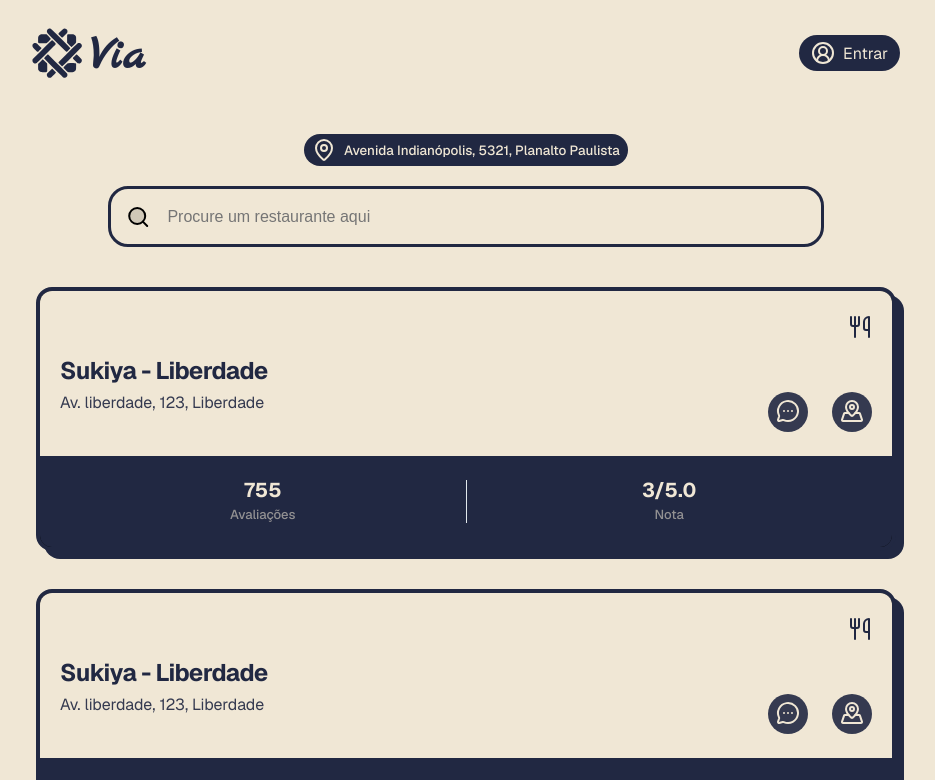
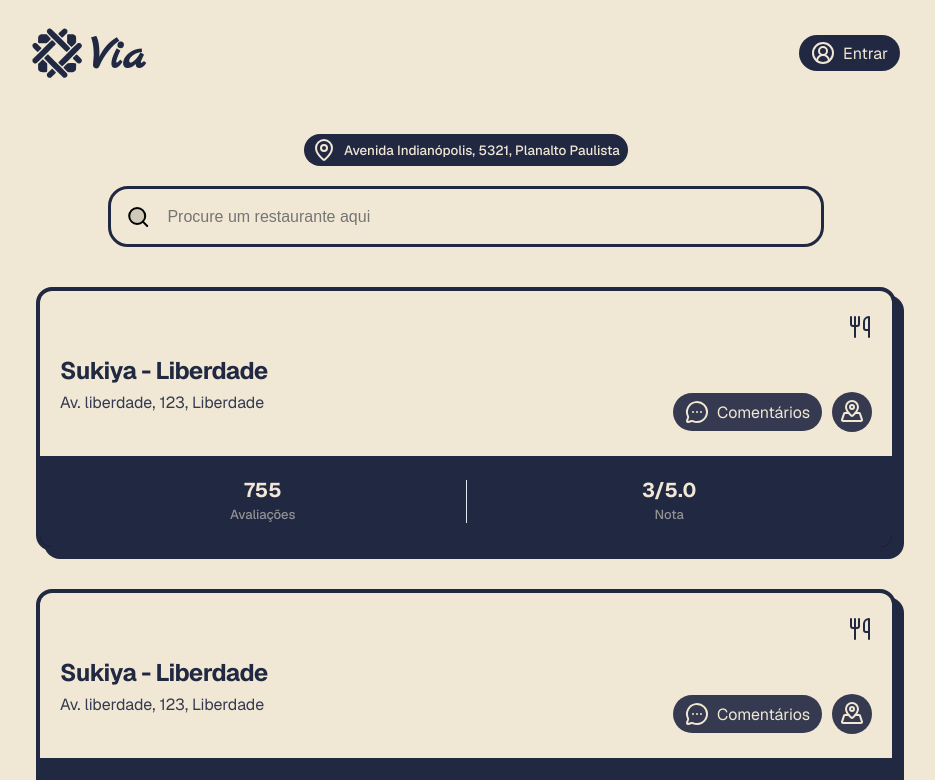
Before and after one commit to cesar-lima/VIA, a Next.js app: page / in a window 1280 px wide. Shown: the top 780 px of the page, without its empty margins (174-1109 px from the left). Built offline with nearby package versions, Linux system fonts and the light colour scheme; no server answers.

Commit message:
criar página de indicação de restaurante e fazer alteração no link do card de restaurantes

```diff
--- a/app/components/Card/Card.tsx
+++ b/app/components/Card/Card.tsx
@@ -25,7 +25,7 @@
 
                         <div className="handle-buttons">
                             <Link href="../../pages/restaurant">
-                                <MessageCircleMore />
+                                <MessageCircleMore /> Comentários
                             </Link>
 
                             <Link href={`https://maps.google.com/?q=${restaurantName}, ${restaurantAddress}`} target="_blank" rel="noopener noreferrer">
--- a/app/components/Card/card.css
+++ b/app/components/Card/card.css
@@ -1,25 +1,3 @@
-.Toastify__toast {
-  background: #212842 !important;
-  box-shadow: 0px 0px 10px rgba(0, 0, 0, 0.2);
-  color: #f0e7d5 !important;
-  border-radius: 8px;
-  font-family: inherit;
-}
-
-.Toastify__toast--success {
-  background: #212842 !important;
-}
-
-.Toastify__progress-bar {
-  background: #f0e7d5 !important;
-  opacity: 1;
-}
-
-.Toastify__close-button {
-  color: #f0e7d5 !important;
-  opacity: 1;
-}
-
 a {
     text-decoration: none;
 }
@@ -52,7 +30,6 @@
     margin-bottom: 16px;
 }
 
-
 .restaurant-name {
     font-size: 24px;
     font-weight: bold;
@@ -73,7 +50,7 @@
 .handle-buttons {
     display: flex;
     align-items: center;
-    gap: 24px;
+    gap: 10px;
 
     & a, button {
         cursor: pointer;
@@ -86,6 +63,18 @@
 
         & svg {
             margin-top: 3px;
+        }
+    }
+
+    & a:nth-child(1) {
+        padding: 7px 12px;
+        border-radius: 20px;
+        display: flex;
+        align-items: center;
+        gap: 8px;
+
+        & svg {
+            margin-top: 0;
         }
     }
 
--- a/app/home.css
+++ b/app/home.css
@@ -113,6 +113,27 @@
     margin-top: 40px;
 }
 
+footer {
+    margin-top: 60px;
+    margin-bottom: 40px;
+    text-align: center;
+
+    & a {
+        color: #212842;
+        font-weight: 600;
+        text-decoration: underline;
+        transition: 0.3s;
+    }
+}
+
+footer a:hover {
+    color: #212842b7;
+}
+
+footer a:visited {
+    color: #212842;
+}
+
 @keyframes jello-vertical {
     0% {
         transform: scale3d(1, 1, 1);
--- a/app/page.tsx
+++ b/app/page.tsx
@@ -2,6 +2,7 @@
 import './global.css'
 
 import { MapPin } from 'lucide-react';
+import Link from 'next/link';
 import Navbar from './components/Navbar/Navbar';
 import Card from './components/Card/Card';
 
@@ -58,9 +59,11 @@
           <Card />
           <Card />
           <Card />
+      </main>
 
-
-      </main>
+      <footer>
+        Não encontrou o que procurava? <Link href="/pages/indicate">Indique seu restaurante favorito!</Link>
+      </footer>
     </section>
   );
 }
--- /dev/null
+++ b/app/pages/indicate/style.css
@@ -0,0 +1,4 @@
+#indicate-page {
+    max-width: 900px;
+    margin: 0 auto;
+}
```
Also changed, not shown: app/pages/indicate/page.tsx (added, +12 -0 lines).
